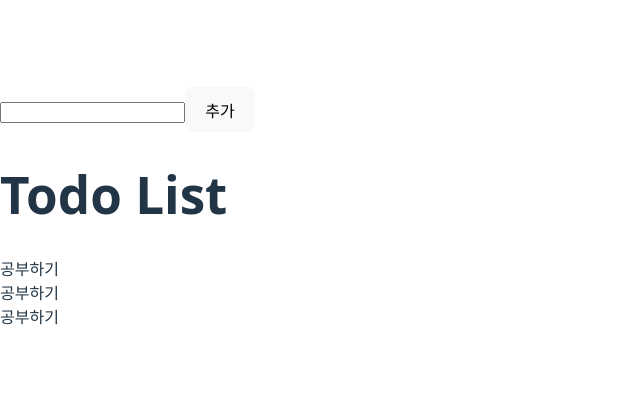
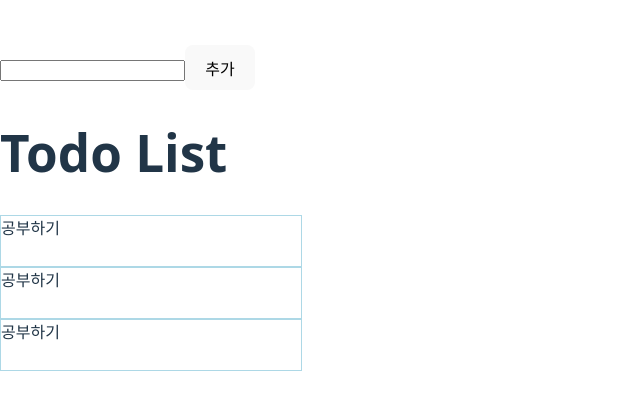
Before and after one commit to sung-silver/react-study, a React (Vite) app: page / in a window 1280 px wide. Shown: the part 192-602 px from the top of the page, without its empty margins (0-640 px from the left). Built offline with nearby package versions, Linux system fonts and the light colour scheme.

Commit message:
feat: TodoItem 스타일링

```diff
--- a/src/App.css
+++ b/src/App.css
@@ -0,0 +1,5 @@
+.todo-item {
+  width: 300px;
+  height: 50px;
+  border: 1px solid lightblue;
+}
--- a/src/component/TodoItem.tsx
+++ b/src/component/TodoItem.tsx
@@ -1,5 +1,5 @@
 function TodoItem() {
-  return <div>공부하기</div>;
+  return <div className="todo-item">공부하기</div>;
 }
 
 export default TodoItem;
```
